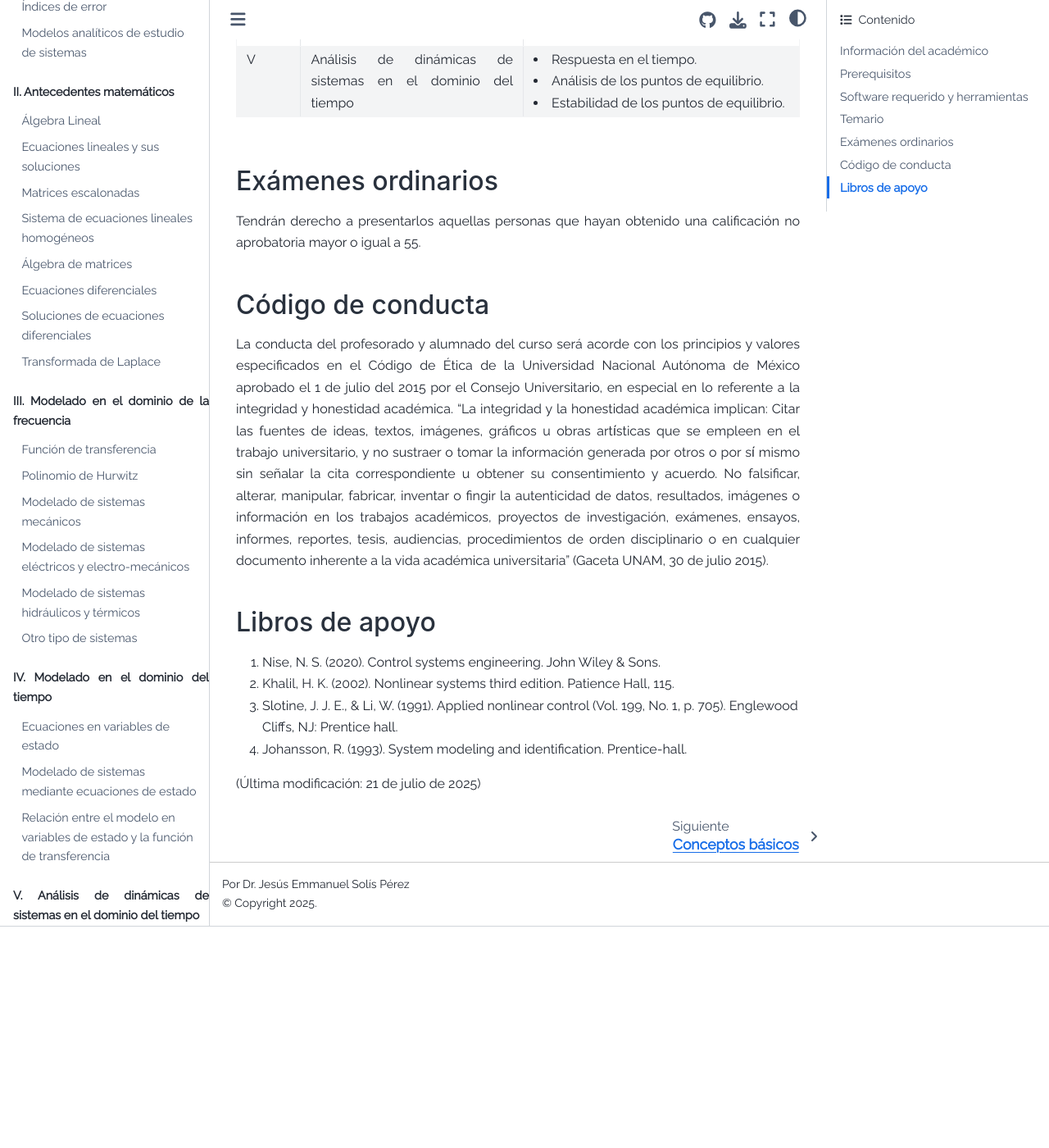
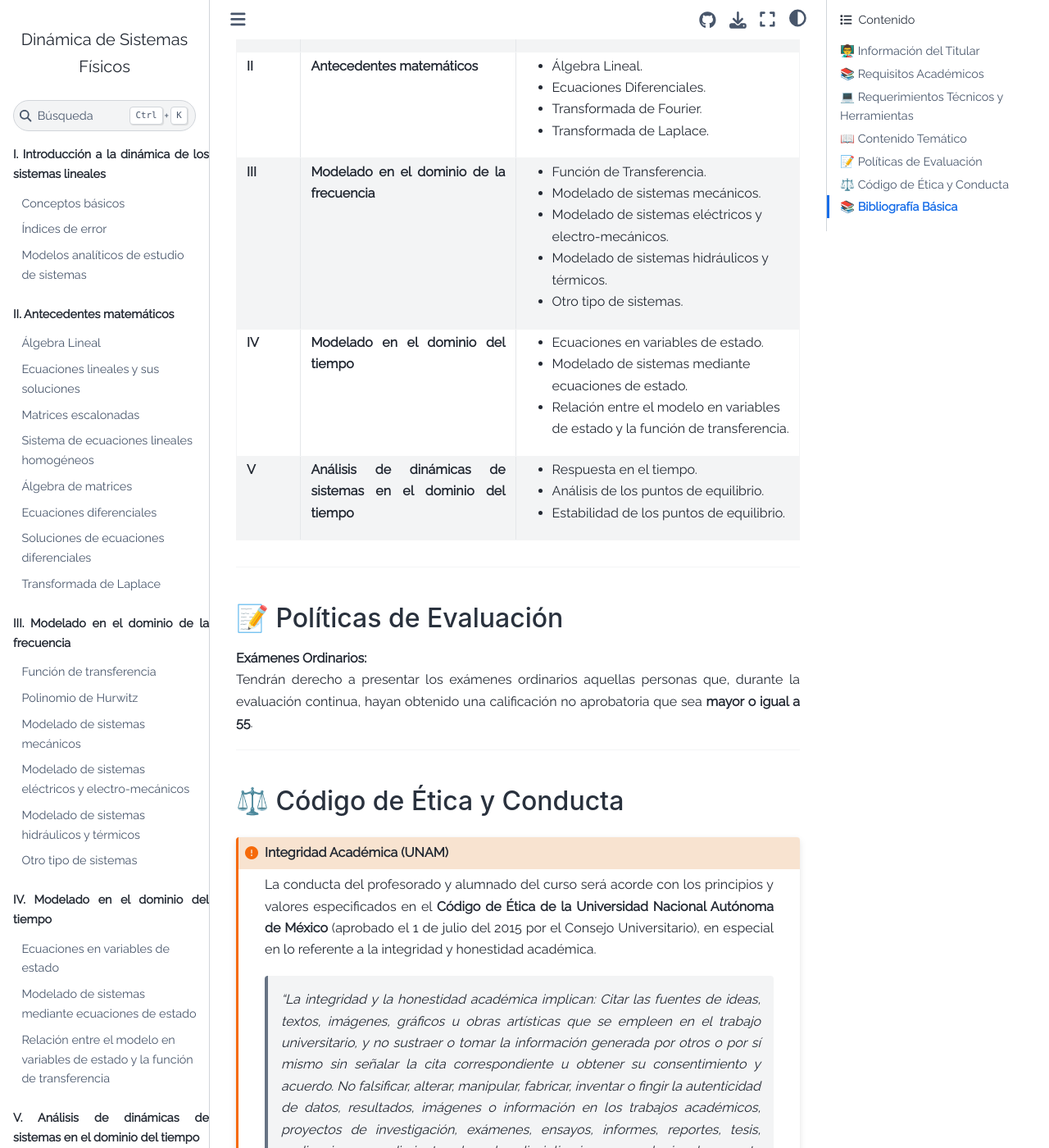
Before and after one commit to jesolisp/Curso-Dinamica-Sistemas-Fisicos, a Jupyter Book: the page built from docs/home.md, in a window 1280 px wide and 1400 px high, scrolled down 1256 px. Shown: the whole window at 82% size. Built offline with Jupyter Book 1.0.4 settings and Sphinx 7.4.7 and the Sphinx Book theme 1.1.4, drawn with Linux system fonts in a browser that asks for light colours; pages that are not in the unit, such as notebooks, are missing from menus; comment, search, counter and statistics services are not loaded; before the commit the page ends 2386 px from its top, so only the background shows below that; some of the changed text lies outside the part shown.

Commit message:
File updated.

````diff
--- a/docs/home.md
+++ b/docs/home.md
@@ -1,53 +1,72 @@
-# Contenido del curso
+# Dinámica de Sistemas Físicos
+
+Bienvenidos al material interactivo y notas del curso de Dinámica de Sistemas Físicos.
+
+## 👨‍🏫 Información del Titular
+- **Profesor:** Dr. Jesús Emmanuel Solís Pérez
+- **Correo electrónico:** [jsolisp@unam.mx](mailto:jsolisp@unam.mx)
+- **Sitio web:** [Página personal del profesor](https://jesolisp.github.io)
+
+---
+
+## 📚 Requisitos Académicos
+Para un adecuado seguimiento de este curso, se requiere contar con conocimientos sólidos previos en:
+1. Cálculo I y II.
+2. Álgebra Lineal.
+3. Geometría Analítica.
+4. Ecuaciones Diferenciales I y II.
+5. Variable Compleja.
+
+## 💻 Requerimientos Técnicos y Herramientas
+Para ejecutar los cuadernos interactivos y realizar las prácticas, es indispensable contar con:
+- **Entorno de programación:** MATLAB y MATLAB Simulink.
+- **Entorno de desarrollo:** Python y Jupyter Notebook.
+- **Sistema Operativo:** Windows 10, Linux, o macOS.
+- **Navegador Web:** Google Chrome, Mozilla Firefox u Opera.
+- **Herramientas adicionales:**
+  - Conocimiento de Markdown para la redacción de documentación.
+  - Uso de un sistema de control de versiones (ej. Git).
+
+---
+
+## 📖 Contenido Temático
+
+| Unidad | Tema | Contenido |
+|:---:|:---:|:---|
+| **I** | **Introducción a la dinámica de los sistemas lineales** | <ul><li>Conceptos básicos.</li><li>Modelos analíticos de estudio de sistemas.</li></ul> |
+| **II** | **Antecedentes matemáticos** | <ul><li>Álgebra Lineal.</li> <li>Ecuaciones Diferenciales.</li> <li> Transformada de Fourier. </li> <li> Transformada de Laplace. </li></ul> |
+| **III** | **Modelado en el dominio de la frecuencia** | <ul><li> Función de Transferencia. </li> <li> Modelado de sistemas mecánicos. </li> <li> Modelado de sistemas eléctricos y electro-mecánicos. </li> <li> Modelado de sistemas hidráulicos y térmicos. </li> <li> Otro tipo de sistemas. </li></ul> |
+| **IV** | **Modelado en el dominio del tiempo** | <ul><li> Ecuaciones en variables de estado. </li> <li> Modelado de sistemas mediante ecuaciones de estado. </li> <li> Relación entre el modelo en variables de estado y la función de transferencia. </li></ul> |
+| **V** | **Análisis de dinámicas de sistemas en el dominio del tiempo** | <ul><li> Respuesta en el tiempo. </li> <li> Análisis de los puntos de equilibrio. </li> <li> Estabilidad de los puntos de equilibrio. </li></ul> |
+
+---
+
+## 📝 Políticas de Evaluación
+
+**Exámenes Ordinarios:**
+Tendrán derecho a presentar los exámenes ordinarios aquellas personas que, durante la evaluación continua, hayan obtenido una calificación no aprobatoria que sea **mayor o igual a 55**.
+
+---
+
+## ⚖️ Código de Ética y Conducta
+
+```{admonition} Integridad Académica (UNAM)
+:class: important
+La conducta del profesorado y alumnado del curso será acorde con los principios y valores especificados en el **Código de Ética de la Universidad Nacional Autónoma de México** (aprobado el 1 de julio del 2015 por el Consejo Universitario), en especial en lo referente a la integridad y honestidad académica.
+
+> *"La integridad y la honestidad académica implican: Citar las fuentes de ideas, textos, imágenes, gráficos u obras artísticas que se empleen en el trabajo universitario, y no sustraer o tomar la información generada por otros o por sí mismo sin señalar la cita correspondiente u obtener su consentimiento y acuerdo. No falsificar, alterar, manipular, fabricar, inventar o fingir la autenticidad de datos, resultados, imágenes o información en los trabajos académicos, proyectos de investigación, exámenes, ensayos, informes, reportes, tesis, audiencias, procedimientos de orden disciplinario o en cualquier documento inherente a la vida académica universitaria"*
+
+**(Gaceta UNAM, 30 de julio 2015).**
+```
+
+## 📚 Bibliografía Básica
+Nise, N. S. (2020). Control systems engineering. John Wiley & Sons.
+
+Khalil, H. K. (2002). Nonlinear systems third edition. Patience Hall, 115.
+
+Slotine, J. J. E., & Li, W. (1991). Applied nonlinear control (Vol. 199, No. 1, p. 705). Englewood Cliffs, NJ: Prentice hall.
+
+Johansson, R. (1993). System modeling and identification. Prentice-hall.
 
 
-## Información del académico
-
-<ul>
-  <li> <b> Profesor: </b> Dr. Jesús Emmanuel Solís Pérez </li>
-  <li> <b> Correo: </b> jsolisp@unam.mx </li>
-  <li> <a href="https://jesolisp.github.io"> Página personal del profesor </a> </li>
-</ul>
-
-## Prerequisitos
-<ol>
- <li> Cálculo I y II, Álgebra Lineal y Geometría Analítica, Variable Compleja  </li>
-</ol>
-
-## Software requerido y herramientas
-<ol>
- <li> MATLAB y MATLAB Simulink. </li>
- <li> Sistema operativo: Windows 10, Linux, o macOS. </li>
- <li> Navegador: Google Chrome, Opera o Firefox. </li>
- <li> Markdown para escribir documentación. </li>
- <li> Sistema de control de versiones. </li>
-</ol>
-
-## Temario
-
-| **Unidad** | **Tema** | **Contenido** |
-|:---:|:---:|:---|
-| I | Introducción a la dinámica de los sistemas lineales | <li>Conceptos básicos.</li> <li>Modelos analíticos de estudio de sistemas.</li> |
-| II | Antecedentes matemáticos | <li>Álgebra Lineal.</li> <li>Ecuaciones Diferenciales.</li> <li> Transformada de Fourier. </li> <li> Transformada de Laplace. </li> |
-| III | Modelado en el dominio de la frecuencia | <li> Función de Transferencia. </li> <li> Modelado de sistemas mecánicos. </li> <li> Modelado de sistemas eléctricos y electro-mecánicos. </li> <li> Modelado de sistemas hidráulicos y térmicos. </li> <li> Otro tipo de sistemas. </li> |
-| IV | Modelado en el dominio del tiempo | <li> Ecuaciones en variables de estado. </li> <li> Modelado de sistemas mediante ecuaciones de estado. </li> <li> Relación entre el modelo en variables de estado y la función de transferencia. </li> |
-| V | Análisis de dinámicas de sistemas en el dominio del tiempo | <li> Respuesta en el tiempo. </li> <li> Análisis de los puntos de equilibrio. </li> <li> Estabilidad de los puntos de equilibrio. </li> |
-
-
-## Exámenes ordinarios
-Tendrán derecho a presentarlos aquellas personas que hayan obtenido una calificación no aprobatoria mayor o igual a 55.
-
-## Código de conducta
-La conducta del profesorado y alumnado del curso será acorde con los principios y valores especificados en el Código de Ética de la Universidad Nacional Autónoma de México aprobado el 1 de julio del 2015 por el Consejo Universitario, en especial en lo referente a la integridad y honestidad académica. “La integridad y la honestidad académica implican: Citar las fuentes de ideas, textos, imágenes, gráficos u obras artı́sticas que se empleen en el trabajo universitario, y no sustraer o tomar la información generada por otros o por sı́ mismo sin señalar la cita correspondiente u obtener su consentimiento y acuerdo. No falsificar, alterar, manipular, fabricar, inventar o fingir la autenticidad de datos, resultados, imágenes o información en los trabajos académicos, proyectos de investigación, exámenes, ensayos, informes, reportes, tesis, audiencias, procedimientos de orden disciplinario o en cualquier documento inherente a la vida académica universitaria” (Gaceta UNAM, 30 de julio 2015).
-
-
-## Libros de apoyo
-<ol>
- <li> Nise, N. S. (2020). Control systems engineering. John Wiley & Sons. </li>
- <li> Khalil, H. K. (2002). Nonlinear systems third edition. Patience Hall, 115. </li>
- <li> Slotine, J. J. E., & Li, W. (1991). Applied nonlinear control (Vol. 199, No. 1, p. 705). Englewood Cliffs, NJ: Prentice hall. </li>
- <li> Johansson, R. (1993). System modeling and identification. Prentice-hall. </li>
-</ol>
-
-
-(Última modificación: 21 de julio de 2025)
+Última modificación: 17 de agosto de 2026
````
Also changed, not shown: docs/analisis_dinamica_dt.ipynb, docs/images/dynamic_systems_transparency.png (added), docs/modelado_sistemas_elec.ipynb.
